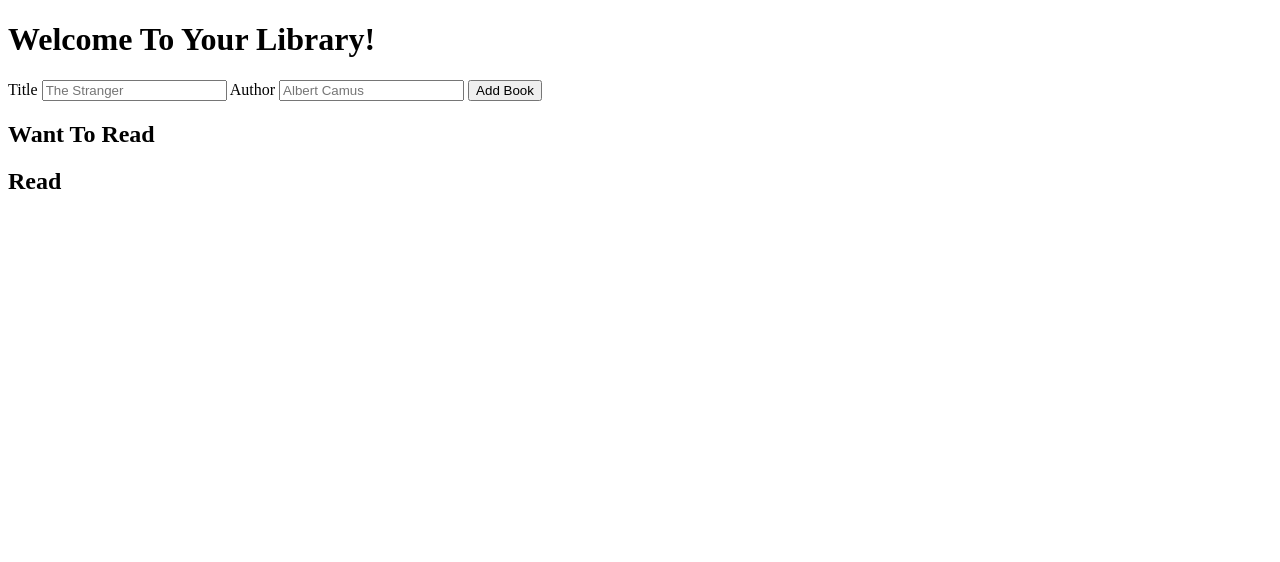
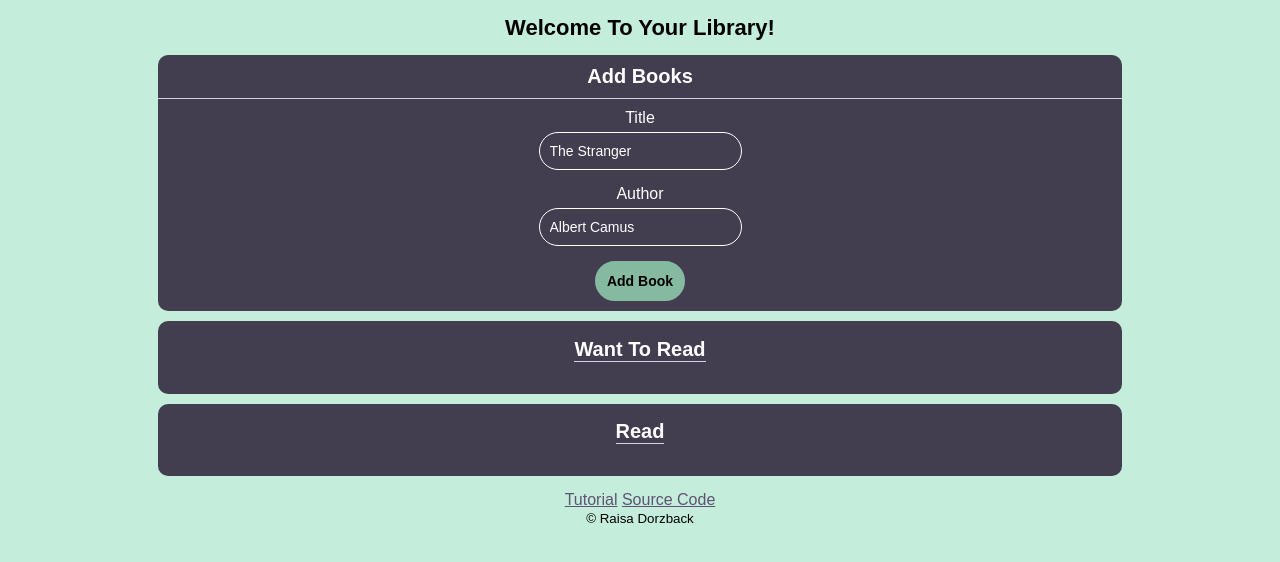
Before and after one commit to raisa-d/library-lite-demo, a Node server app: page / in a window 1280 px wide. Shown: the top 562 px of the page. Run offline with Node 20, Linux system fonts and the light colour scheme; data that the repository does not hold is empty; some libraries are stand-ins or nearby versions.

Commit message:
finish update functionality and add styling

```diff
--- /dev/null
+++ b/public/style.css
@@ -0,0 +1,157 @@
+html {
+    font-family: Arial, Helvetica, sans-serif;
+    background: #c5eddb;
+    font-size: 62.5%;
+}
+
+h1 {
+    color: #000;
+    font-size: 2.2rem;
+}
+
+h2 {
+    font-size: 2rem;
+    border-bottom: 1px solid #D9D0E7;
+}
+
+li {
+    font-size: 1.6rem;
+}
+
+html > * {
+    color: #292432;
+}
+
+h1, form {
+    text-align: center;
+}
+
+/* BUTTONS */
+
+button, .btn {
+    margin-top: 1rem;
+    background: #85BAA1;
+    padding: 1rem;
+    border: .2rem solid #85BAA1;
+    font-size: 1.4rem;
+    border-radius: 2rem;
+    font-weight: bold;
+}
+
+    button:hover,.btn:hover {
+        background: #D9D0E7;
+        border-color: #D9D0E7;
+        cursor: pointer;
+    }
+
+        .btn {
+            margin: 0.5rem;
+            padding: 0.7rem;
+        }
+
+/* SECTIONS */
+form {
+    padding: 1rem 0 1rem 0;
+}
+
+    form, section {
+        border-radius: 1rem;
+        background: #433D50;
+        color: white;
+        margin: 1rem 0;
+    }
+
+        form h2 {
+            margin: 0;
+            padding-bottom: 1rem;
+        }
+
+section {
+    display: flex;
+    flex-flow: column;
+    align-items: center;
+    padding-bottom: 1.5rem;
+}
+
+ul {
+    padding: 0 1rem;
+    margin: 0;
+}
+
+li {
+    list-style: none;
+    border-bottom: 1px solid white;
+    padding: 0.5rem 0;
+    display: flex;
+    align-items: center;
+    justify-content: center;
+}
+
+/* INPUTS */
+label {
+    display: flex;
+    flex-flow: column;
+    align-items: center;
+    padding-top: 1rem;
+    font-size: 1.6rem;
+}
+
+input {
+    background: #433D50;
+    border: .1rem solid white;
+    border-radius: 2rem;
+    padding: 1rem;
+    margin: .5rem 0;
+    font-size: 1.4rem;
+}
+
+    input::placeholder {
+        color: #fff;
+    }
+
+    form input {
+        color: white;
+    }
+
+    /* FOOTER */
+    footer {
+        font-size: 1.6rem;
+        text-align: center;
+        color: black;
+        padding: 0.5rem 0;
+    }
+
+        /* LINKS */
+        a {
+            color: #5e5373;
+        }
+
+        a:hover {
+            color: #292432;
+        }
+
+
+/* MEDIA QUERIES */
+@media all and (min-width: 425px) {
+    section, form {
+        margin: 1rem 2rem;
+    }
+}
+
+@media all and (min-width: 950px) {
+    form, section {
+        margin: 1rem 6rem;
+    }
+}
+
+@media all and (min-width: 1145px) {
+    form, section {
+        margin: 1rem 15rem;
+    }
+}
+
+@media all and (min-width: 1300px) {
+    form, section {
+        margin: 1rem 25rem;
+    }
+}
--- a/views/index.ejs
+++ b/views/index.ejs
@@ -5,10 +5,12 @@
     <meta charset="UTF-8">
     <meta name="viewport" content="width=device-width, initial-scale=1.0">
     <title>Document</title>
+    <link rel="stylesheet" href="/style.css">
 </head>
 <body>
     <h1>Welcome To Your Library!</h1>
     <form action="/add" method="POST">
+        <h2>Add Books</h2>
         <label>Title
             <input
                 placeholder="The Stranger"
@@ -26,31 +28,42 @@
         <button type="submit">Add Book</button>
     </form>
     <!-- Want To Read List -->
+     <section>
         <h2>Want To Read</h2>
         <ul>
             <% for(const book of bookList) {
                 if(book.read === false) { %>
                     <li>
                         <%= book.title %> by <%= book.author %>
-                    <input type="button" class="delete" value="DELETE"></input>
-                    <input type="button" class="mark-read" value="MARK READ"></input>
+                        <input type="button" class="delete btn" value="DELETE"></input>
+                        <input type="button" class="mark-read btn" value="MARK READ"></input>
                     </li>
                 <% }
             } %>
         </ul>
+     </section>
     <!-- Read List -->
+     <section>
         <h2>Read</h2>
         <ul>
             <% for(const book of bookList) {
                 if(book.read === true) { %>
                     <li>
                         <%= book.title %> by <%= book.author %>
-                    <input type="button" class="delete" value="DELETE"></input>
-                    <input type="button" class="mark-unread" value="MARK UNREAD"></input>
+                        <input type="button" class="delete btn" value="DELETE"></input>
+                        <input type="button" class="mark-unread btn" value="MARK UNREAD"></input>
                     </li>
                 <% }
             } %>
         </ul>
+     </section>
+     <footer>
+        <div>
+            <a href="#" target="_blank">Tutorial</a>
+            <a href="https://github.com/raisa-d/library-lite-demo" target="_blank">Source Code</a>
+        </div>
+        <small>&copy; Raisa Dorzback</small>
+     </footer>
     <!-- link to main.js file -->
     <script src="/main.js"></script>
 </body>
```
Lines whose indentation alone changed are shown as unchanged.
